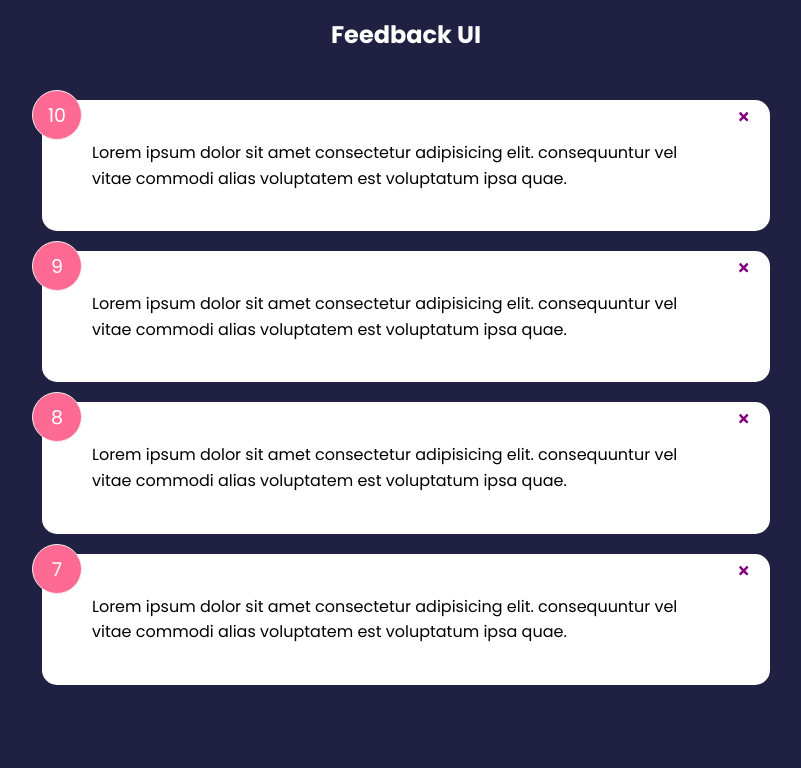
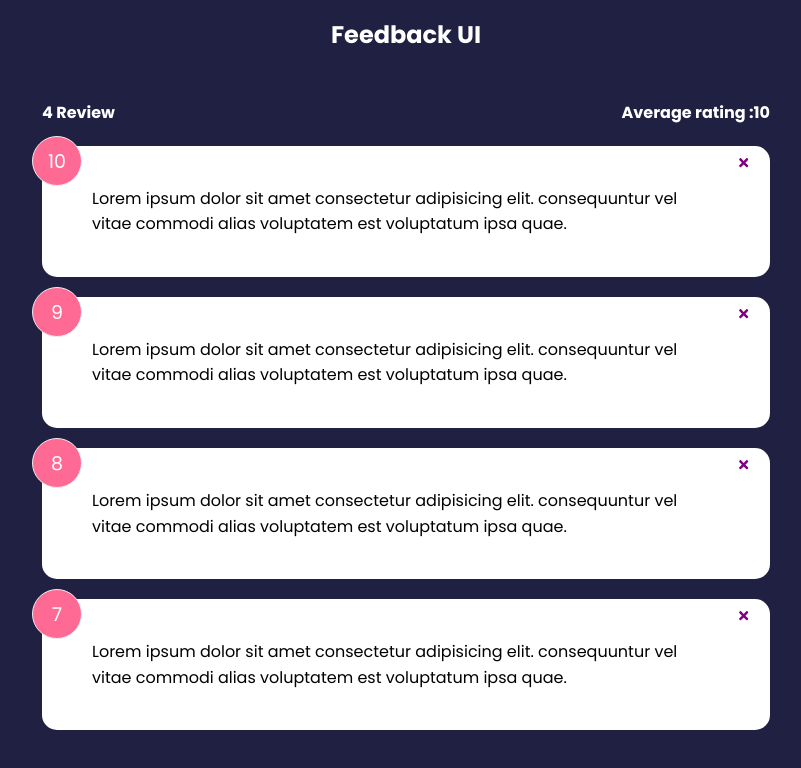
Before and after one commit to vksachin86/sacsoft, a React (Create React App) app: page / in a window 1280 px wide. Shown: the top 768 px of the page, without its empty margins (234-1035 px from the left). Built offline with nearby package versions, Linux system fonts and the light colour scheme.

Commit message:
code push

```diff
--- a/src/App.js
+++ b/src/App.js
@@ -5,6 +5,7 @@ import { useState } from "react"
 import FeedbackData from "./data/feedbackData"
 import FeedbackList from "./component/FeedbackList"
 import Card from "./component/shared/Card"
+import FeedbackStats from "./component/FeedbackStats"
 
 function App() {
     const [feedback, setfeedback] = useState(FeedbackData)
@@ -17,6 +18,7 @@ function App() {
         <>
             <Header />
             <div className="container">
+                <FeedbackStats feedback={feedback}/>
                 <FeedbackList feedback={feedback} handleDelete={deletefeedback} />
             </div>
         </>
--- /dev/null
+++ b/src/component/FeedbackStats.jsx
@@ -0,0 +1,12 @@
+import React from 'react'
+
+function FeedbackStats({feedback}) {
+  return (
+    <div className='feedback-stats'>
+       <h4>{feedback.length} Review</h4>
+       <h4>Average rating :10</h4>
+    </div>
+  )
+}
+
+export default FeedbackStats
```
